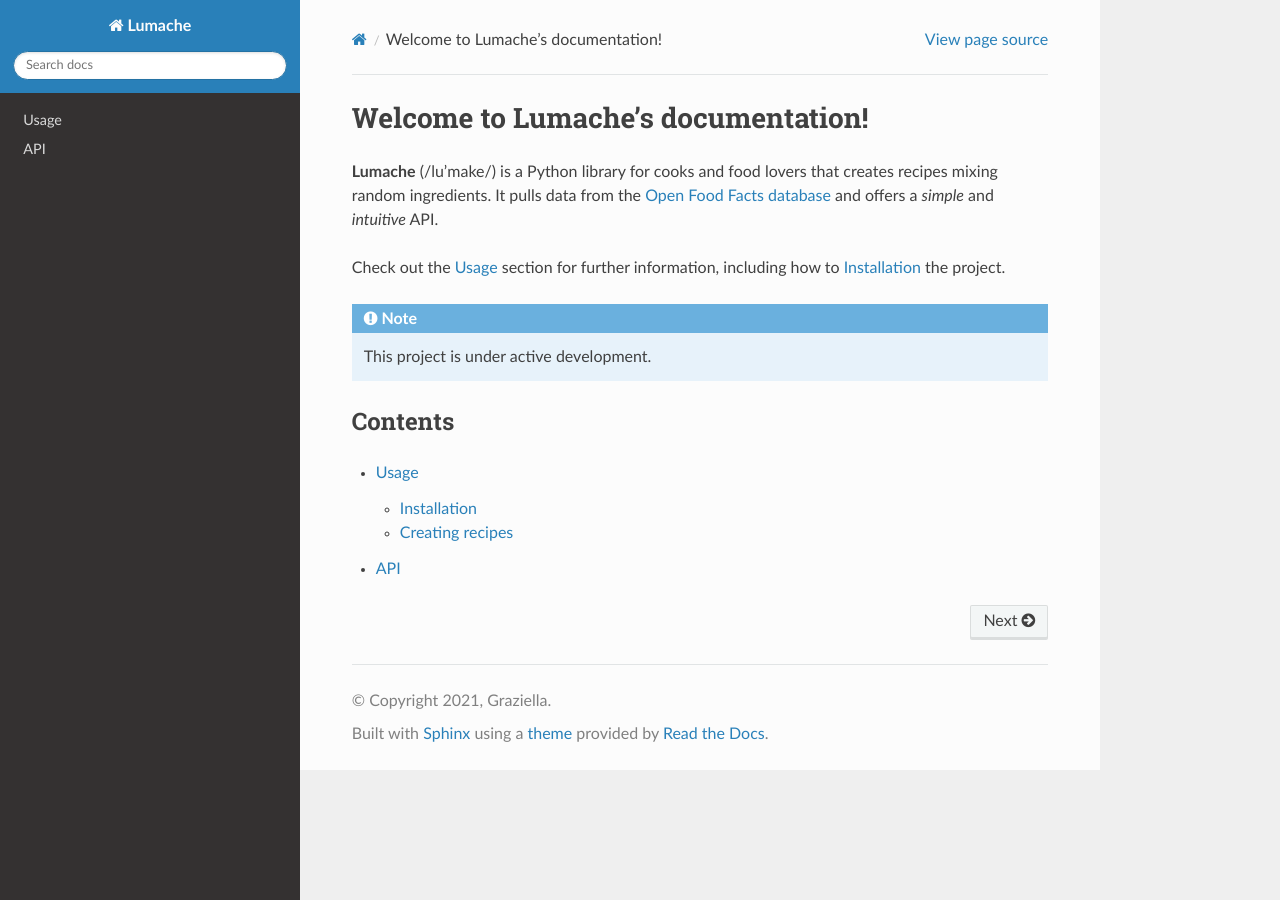
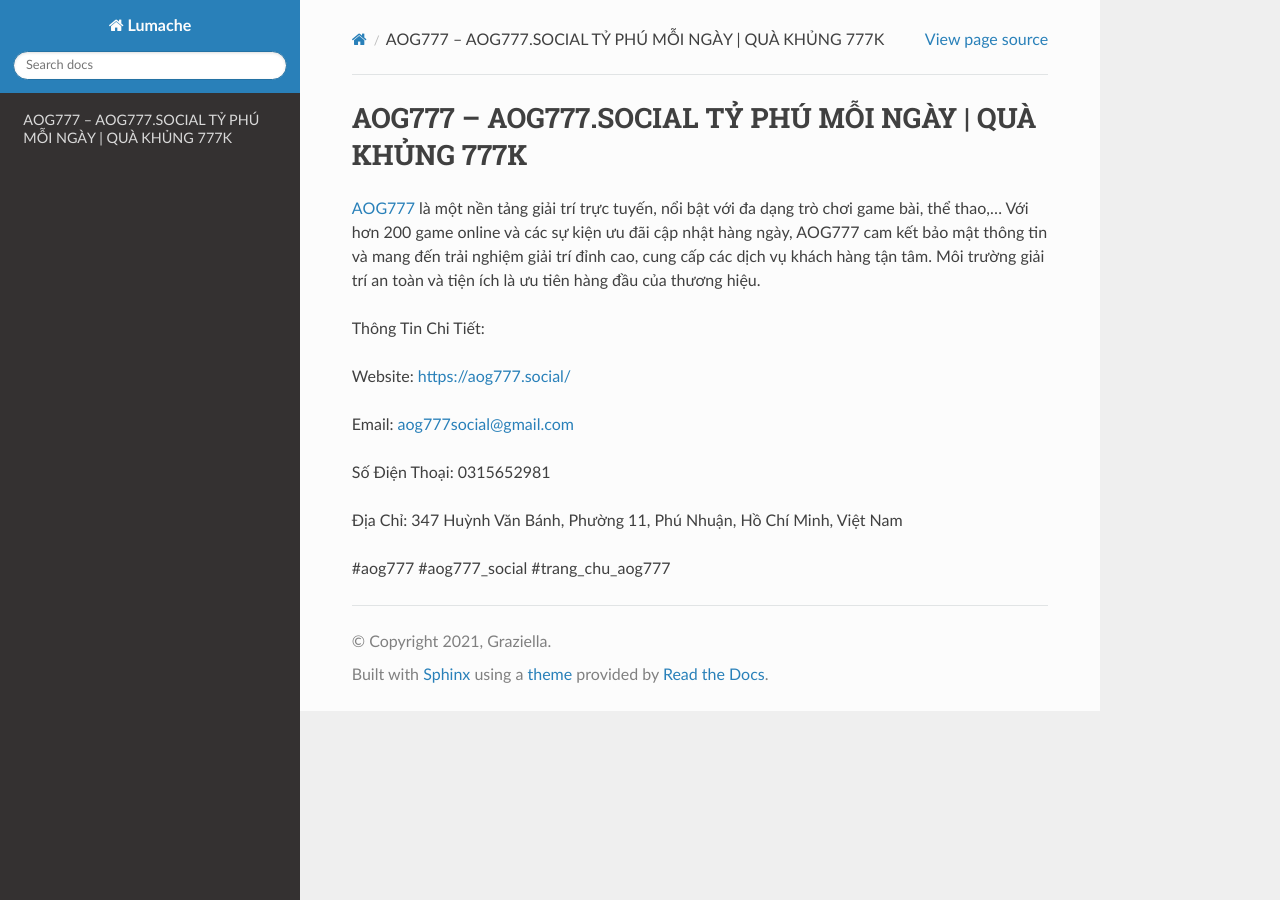
Before and after one commit to ShafferMalaki436t3cp/aog777social1, a Sphinx documentation site: the page built from docs/source/index.rst, in a window 1280 px wide. Built offline with Sphinx 7.4.7 and the Read the Docs theme 3.1.0, drawn with Linux system fonts in a browser that asks for light colours.

Commit message:
Update index.rst

```diff
--- a/docs/source/index.rst
+++ b/docs/source/index.rst
@@ -1,22 +1,16 @@
-Welcome to Lumache's documentation!
+AOG777 –  AOG777.SOCIAL TỶ PHÚ MỖI NGÀY | QUÀ KHỦNG 777K
 ===================================
 
-**Lumache** (/lu'make/) is a Python library for cooks and food lovers
-that creates recipes mixing random ingredients.
-It pulls data from the `Open Food Facts database <https://world.openfoodfacts.org/>`_
-and offers a *simple* and *intuitive* API.
+`AOG777 <https://aog777.social/>`_ là một nền tảng giải trí trực tuyến, nổi bật với đa dạng trò chơi game bài, thể thao,... Với hơn 200 game online và các sự kiện ưu đãi cập nhật hàng ngày, AOG777 cam kết bảo mật thông tin và mang đến trải nghiệm giải trí đỉnh cao, cung cấp các dịch vụ khách hàng tận tâm. Môi trường giải trí an toàn và tiện ích là ưu tiên hàng đầu của thương hiệu.
 
-Check out the :doc:`usage` section for further information, including
-how to :ref:`installation` the project.
+Thông Tin Chi Tiết:
 
-.. note::
+Website: https://aog777.social/
 
-   This project is under active development.
+Email: aog777social@gmail.com
 
-Contents
---------
+Số Điện Thoại: 0315652981
 
-.. toctree::
+Địa Chỉ: 347 Huỳnh Văn Bánh, Phường 11, Phú Nhuận, Hồ Chí Minh, Việt Nam
 
-   usage
-   api
+#aog777 #aog777_social #trang_chu_aog777
```
